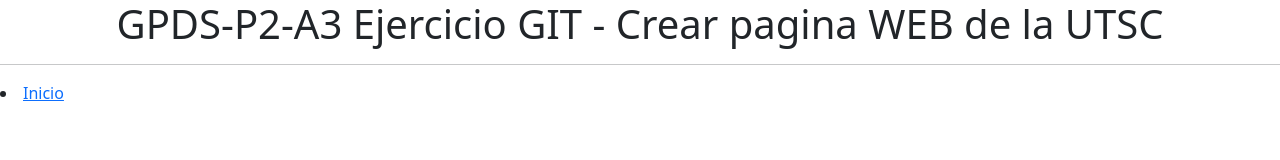
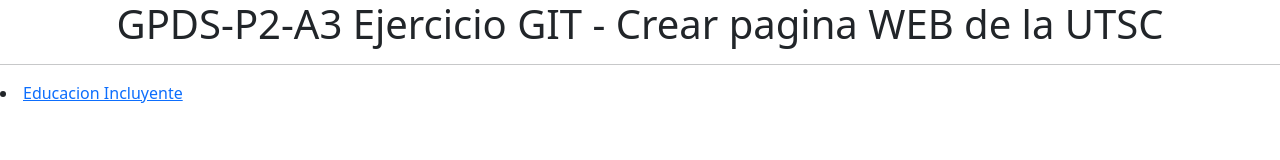
Before and after one commit to DanielCrzz/GPDS-P2-A3-PagUTSC, a plain HTML site: page EducacionIncluyente.html in a window 1280 px wide. Drawn offline with nearby package versions, Linux system fonts and the light colour scheme.

Commit message:
Update EducacionIncluyente.html

```diff
--- a/EducacionIncluyente.html
+++ b/EducacionIncluyente.html
@@ -13,7 +13,7 @@
   <h1 align="center">GPDS-P2-A3 Ejercicio GIT - Crear pagina WEB de la UTSC </h1>
   <hr>
   <p></p>
-  <li><a href="http://www.utsc.edu.mx/educacionIncluyente/modeloInclusion.html">Inicio</a></li>
+  <li><a href="http://www.utsc.edu.mx/educacionIncluyente/modeloInclusion.html">Educacion Incluyente</a></li>
 
 </body>
 
```
